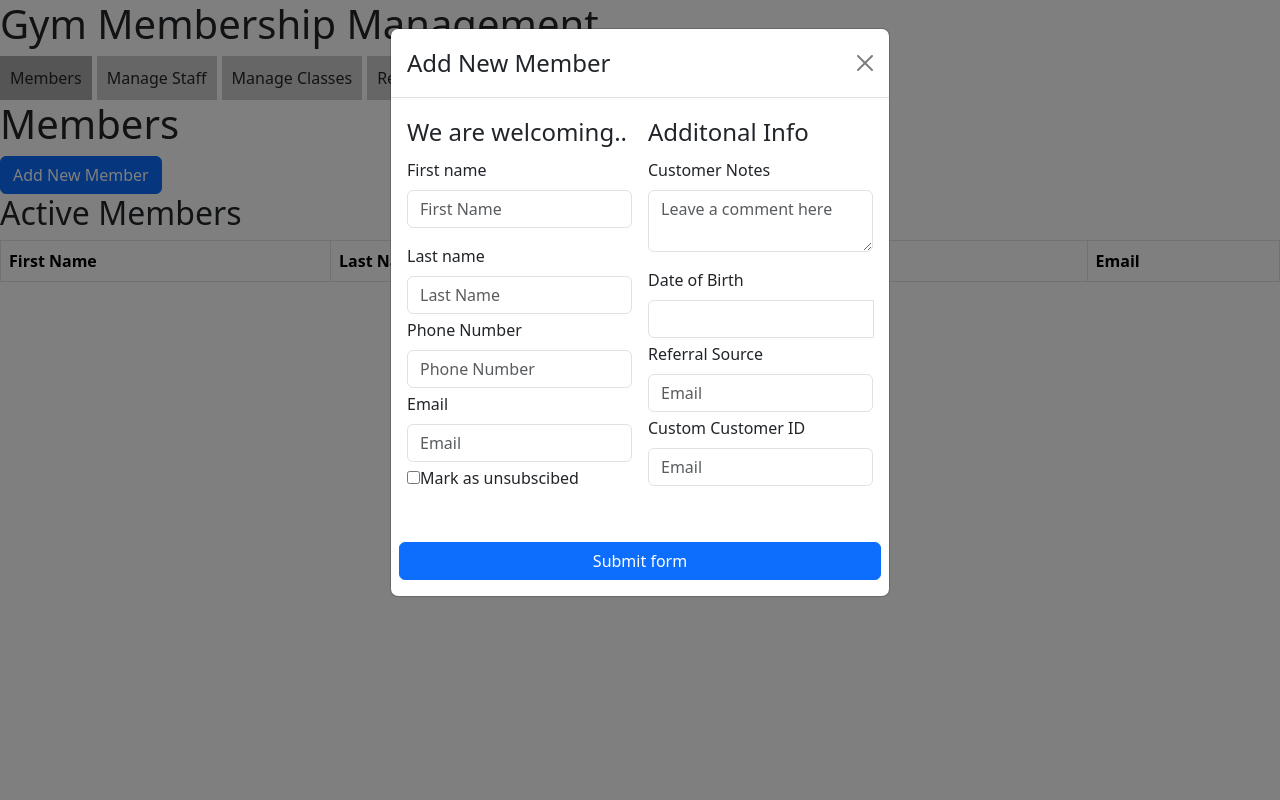
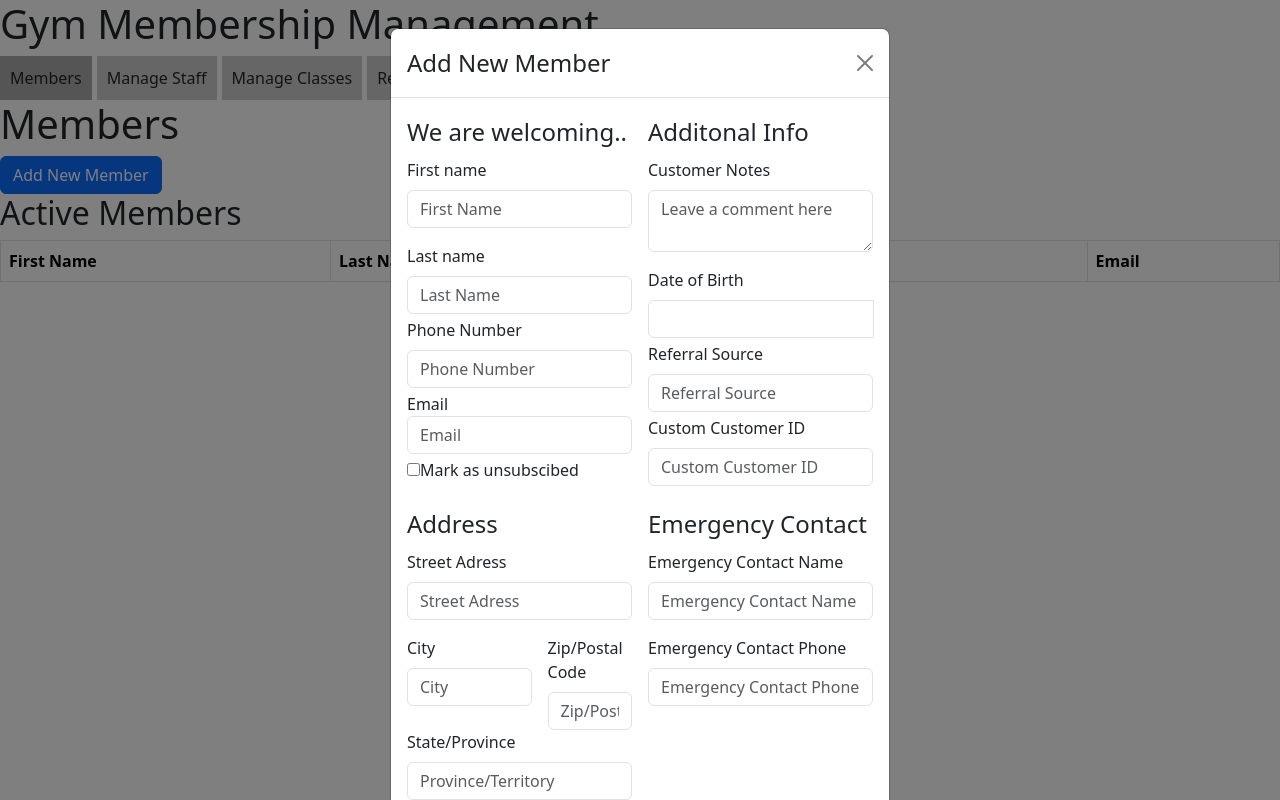
Before and after one commit to sgill994/gym-mgmt-app, a React app: page / in a window 1280 px wide. Both pictures are taken after a click on the button "Add New Member". Built offline with nearby package versions, Linux system fonts and the light colour scheme.

Commit message:
Form almost complete
the new customer form is about 90% complete few changes to address is needed but will discuss further

```diff
--- a/src/assets/styles/App.css
+++ b/src/assets/styles/App.css
@@ -1,6 +1,3 @@
-.nunya{
-    margin-left: 20px;
-}
 .new-members{
     width: 100%;
 }
@@ -13,3 +10,13 @@
     float: left;
     width: 50%;
 }
+
+.customerAddress{
+    float: left;
+    width: 50%;
+}
+
+.customerEmergencyContact{
+    float: left;
+    width: 50%;
+}
--- a/src/components/NewMemberForm.js
+++ b/src/components/NewMemberForm.js
@@ -35,6 +35,7 @@ const NewMemberForm = ({ addMember }) => {
     else {
       // If the form is invalid, set the validated state to true to display validation feedback
       setValidated(true);
+      //<label htmlFor="validationCustom04" className="form-label">Email</label>
     }
 
   };
@@ -52,17 +53,17 @@ const NewMemberForm = ({ addMember }) => {
         <div class="mb-1">
             <label htmlFor="validationCustom02" className="form-label">Last name</label>
             <input type="text" className="form-control" id="validationCustom02" placeholder="Last Name" name="lastName" required />
-            <div className="invalid-feedback">Looks good!</div>
+            <div className="invalid-feedback">Please add Last Name!</div>
         </div>
         <div class="mb-1">
             <label htmlFor="validationCustom03" className="form-label">Phone Number</label>
             <input type="text" className="form-control" id="validationCustom03" placeholder="Phone Number" name="phoneNumber" required />
-            <div className="invalid-feedback">Looks good!</div>
+            <div className="invalid-feedback">Please add a valid phone number!</div>
         </div>
         <div class="mb-1">
-            <label htmlFor="validationCustom04" className="form-label">Email</label>
+            <div>Email</div>
             <input type="text" className="form-control" id="validationCustom04" placeholder="Email" name="email" required />
-            <div className="invalid-feedback">Looks good!</div>
+            <div className="invalid-feedback">Please add a valid email!</div>
         </div>
         <div class="mb-1">
           <input  type="checkbox" value="notSub" id="flexCheckDefault"/>
@@ -89,21 +90,51 @@ const NewMemberForm = ({ addMember }) => {
         </div>
         <div class="mb-1">
             <label htmlFor="validationCustom07" className="form-label">Referral Source</label>
-            <input type="text" className="form-control" id="validationCustom07" placeholder="Email" name="referralSource" />
+            <input type="text" className="form-control" id="validationCustom07" placeholder="Referral Source" name="referralSource" />
         </div>
         <div class="mb-1">
             <label htmlFor="validationCustom08" className="form-label">Custom Customer ID</label>
-            <input type="text" className="form-control" id="validationCustom08" placeholder="Email" name="customCustomerID" />
+            <input type="text" className="form-control" id="validationCustom08" placeholder="Custom Customer ID" name="customCustomerID" />
         </div>
       </div>
 
       <div className = 'customerAddress'>
 
-
+      <legend>Address</legend>
+        <div class="mb-3">
+            <label htmlFor="validationCustom09" className="form-label">Street Adress</label>
+            <input type="text" className="form-control" id="validationCustom09" placeholder="Street Adress" name="referralSource" required/>
+        </div>
+        <div class="row g-3">
+          <div class="col-sm-7">
+            <label htmlFor="validationCustom10" className="form-label">City</label>
+            <input type="text" class="form-control" id="validationCustom10" placeholder="City" name='city' required/>
+          </div>
+          <div class="col-sm">
+           <label htmlFor="validationCustom11" className="form-label">Zip/Postal Code</label>
+            <input type="text" class="form-control" id="validationCustom11" placeholder="Zip/Postal Code"  required/>
+          </div>
+        </div>
+        <div class="mb-1">
+            <label htmlFor="validationCustom12" className="form-label">State/Province</label>
+            <input type="text" className="form-control" id="validationCustom12" placeholder="Province/Territory" name="province" required/>
+        </div>
+        <div class="mb-1">
+            <label htmlFor="validationCustom13" className="form-label">Country</label>
+            <input type="text" className="form-control" id="validationCustom13" placeholder="Country" name="country" required/>
+        </div>
       </div>
 
       <div className = 'customerEmergencyContact'>
-
+      <legend>Emergency Contact</legend>
+        <div class="mb-3">
+            <label htmlFor="validationCustom14" className="form-label">Emergency Contact Name</label>
+            <input type="text" className="form-control" id="validationCustom14" placeholder="Emergency Contact Name" name="emergencyContactName" required/>
+        </div>
+        <div class="mb-1">
+            <label htmlFor="validationCustom15" className="form-label">Emergency Contact Phone</label>
+            <input type="text" className="form-control" id="validationCustom15" placeholder="Emergency Contact Phone" name="emergencyContactPhone" required/>
+        </div>
       </div>
 
       <button className="btn btn-primary" type="submit">Submit form</button>
```
